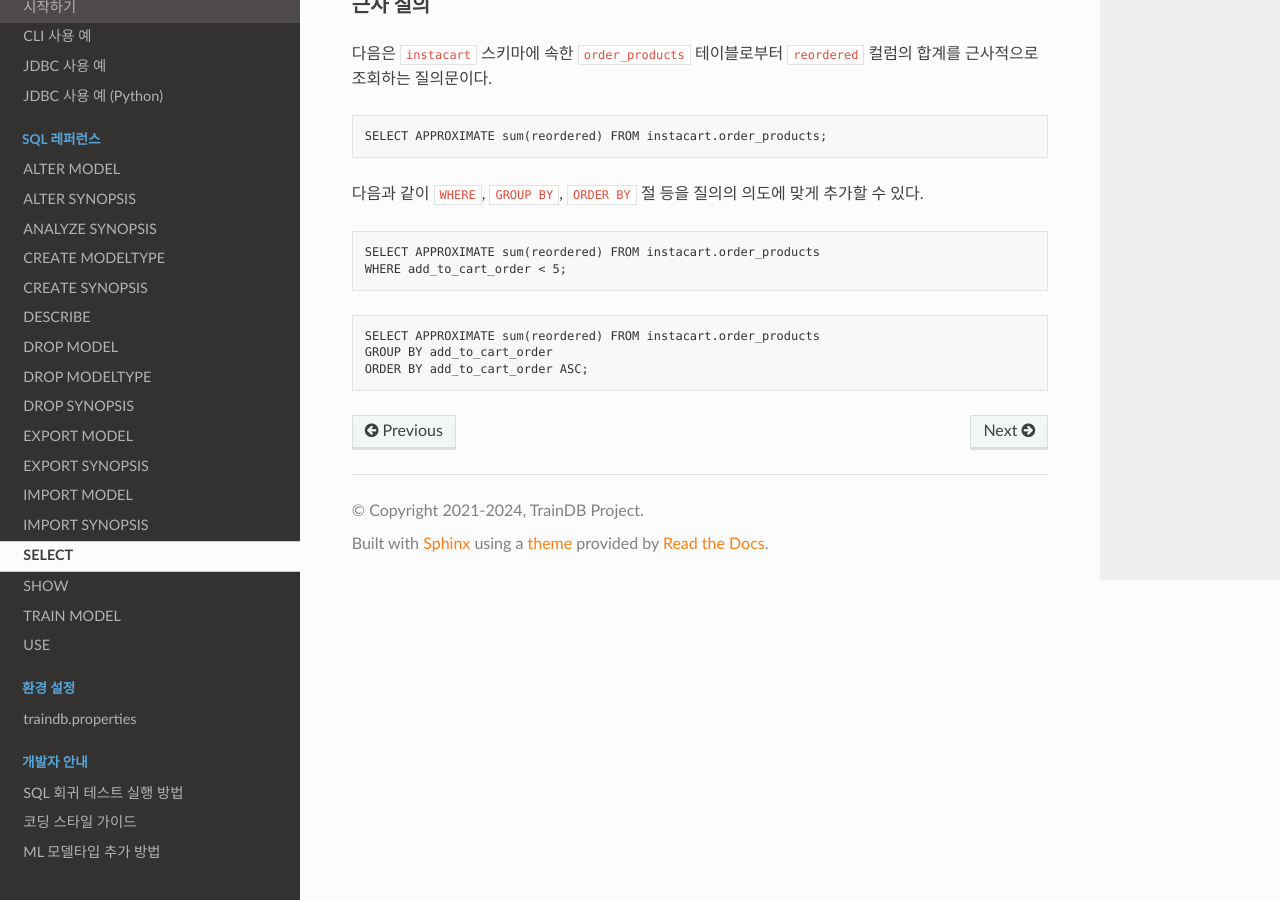
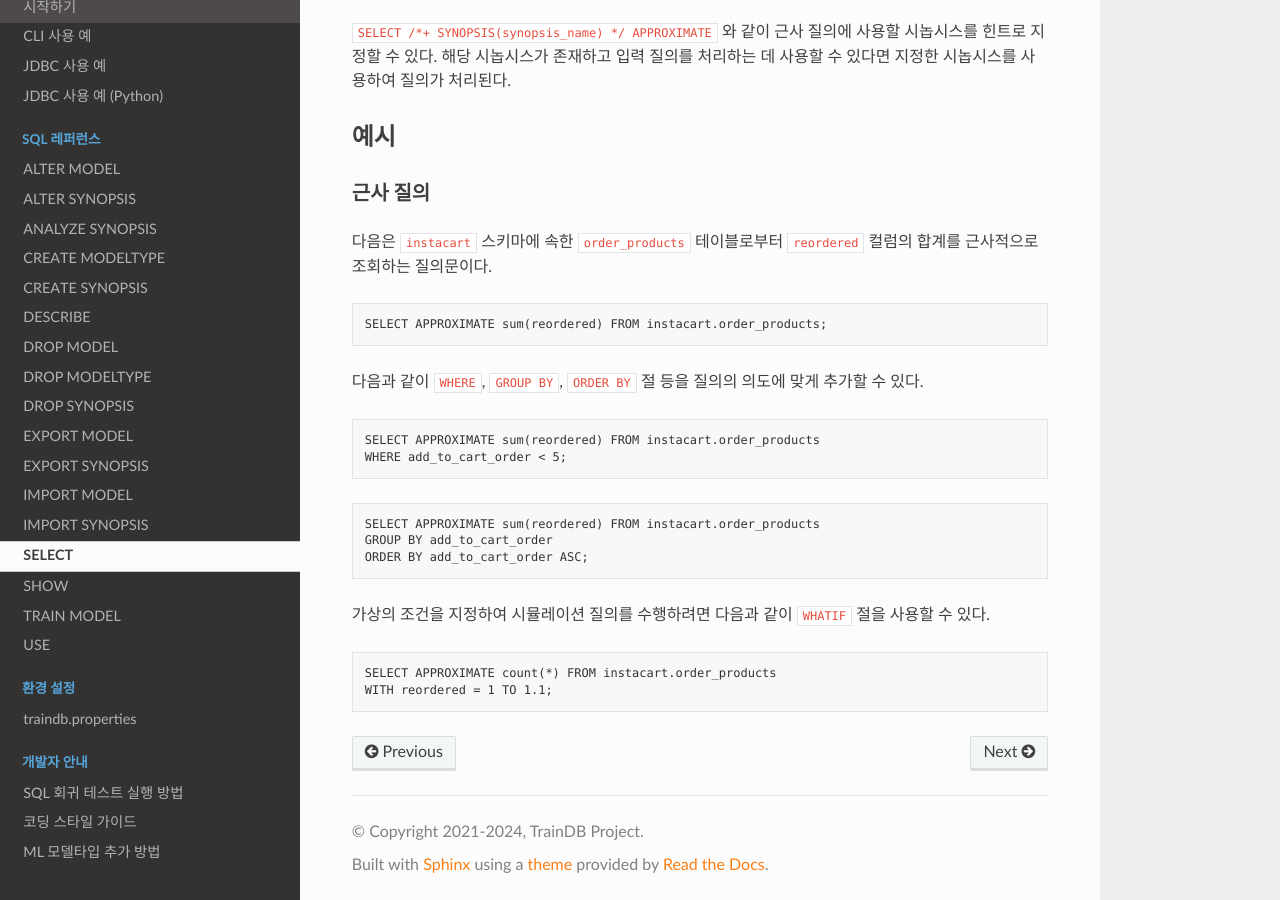
Before and after one commit to traindb-project/traindb-doc-kr, a Sphinx documentation site: the page built from docs/sql/select.rst, in a window 1280 px wide and 900 px high, scrolled down 4219 px. Built offline with Sphinx 7.4.7 and the Read the Docs theme 3.1.0, drawn with Linux system fonts in a browser that asks for light colours; some of the changed text lies outside the part shown.

Commit message:
update doc - SELECT ~ WHATIF ~

```diff
--- a/docs/sql/select.rst
+++ b/docs/sql/select.rst
@@ -25,6 +25,7 @@ TrainDB는 Apache Calcite 기반으로 구현되어 있기 때문에 정확 질
     <embed type="image/svg+xml" src="../_static/rrd/select1.rrd.svg"/>
     <embed type="image/svg+xml" src="../_static/rrd/select2.rrd.svg"/>
     <embed type="image/svg+xml" src="../_static/rrd/select3.rrd.svg"/>
+    <embed type="image/svg+xml" src="../_static/rrd/select33.rrd.svg"/>
     <embed type="image/svg+xml" src="../_static/rrd/select4.rrd.svg"/>
     <embed type="image/svg+xml" src="../_static/rrd/select5.rrd.svg"/>
     <embed type="image/svg+xml" src="../_static/rrd/select6.rrd.svg"/>
@@ -174,6 +176,10 @@ TrainDB는 Apache Calcite 기반으로 구현되어 있기 때문에 정확 질
 ``WHERE`` 조건절은 지정한 조건을 충족하는 로우(row)들만 조회되도록 제한하는 데 사용한다.
 ``WHERE`` 조건절을 생략하면 ``FROM`` 절의 모든 로우가 조회된다.
 
+**WHATIF booleanExpression TO numeric_literal**
+
+``WHATIF`` 조건절은 지정한 조건을 충족하는 로우(row)들을 ``TO`` 뒤의 비율만큼 보정하는 데 사용한다.
+
 **GROUP BY groupItemList**
 
 ``groupItemList`` 에 포함된 표현식을 기준으로 조회된 로우들을 그룹화하는 데 사용하는 절이다. ``GROUP BY`` 절에 명시된 컬럼은 ``selectItemList`` 에 포함되어야 한다.
@@ -224,3 +230,10 @@ TrainDB는 Apache Calcite 기반으로 구현되어 있기 때문에 정확 질
   SELECT APPROXIMATE sum(reordered) FROM instacart.order_products
   GROUP BY add_to_cart_order
   ORDER BY add_to_cart_order ASC;
+
+가상의 조건을 지정하여 시뮬레이션 질의를 수행하려면 다음과 같이 ``WHATIF`` 절을 사용할 수 있다.
+
+.. code-block:: console
+
+  SELECT APPROXIMATE count(*) FROM instacart.order_products
+  WITH reordered = 1 TO 1.1;
```
Also changed, not shown: other parts of docs/sql/select.rst (+1 -0 lines), docs/_static/rrd/select33.rrd.svg (added).
